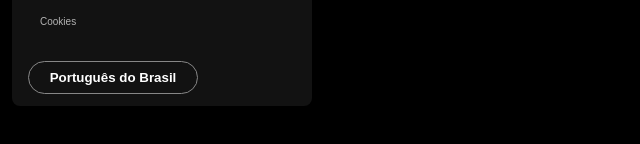
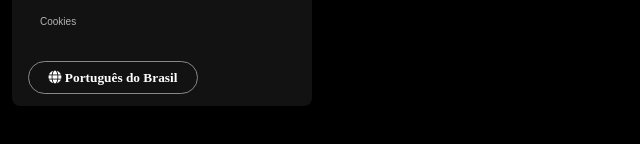
Before and after one commit to JoaoG0988/LandingPage-Alura, a plain HTML site: page index.html in a window 1280 px wide. Shown: the part 392-536 px from the top of the page, 0-640 px from the left. Drawn offline with Linux system fonts and the light colour scheme.

Commit message:
Alterando globe icon

```diff
--- a/index.html
+++ b/index.html
@@ -85,7 +85,7 @@
             </div>
             <div class = "languages">
                 <button class = "languages-button">
-                    <span>
+                    <span class = "fa fa-globe">
                         Português do Brasil
                     </span>
                 </button>
```
